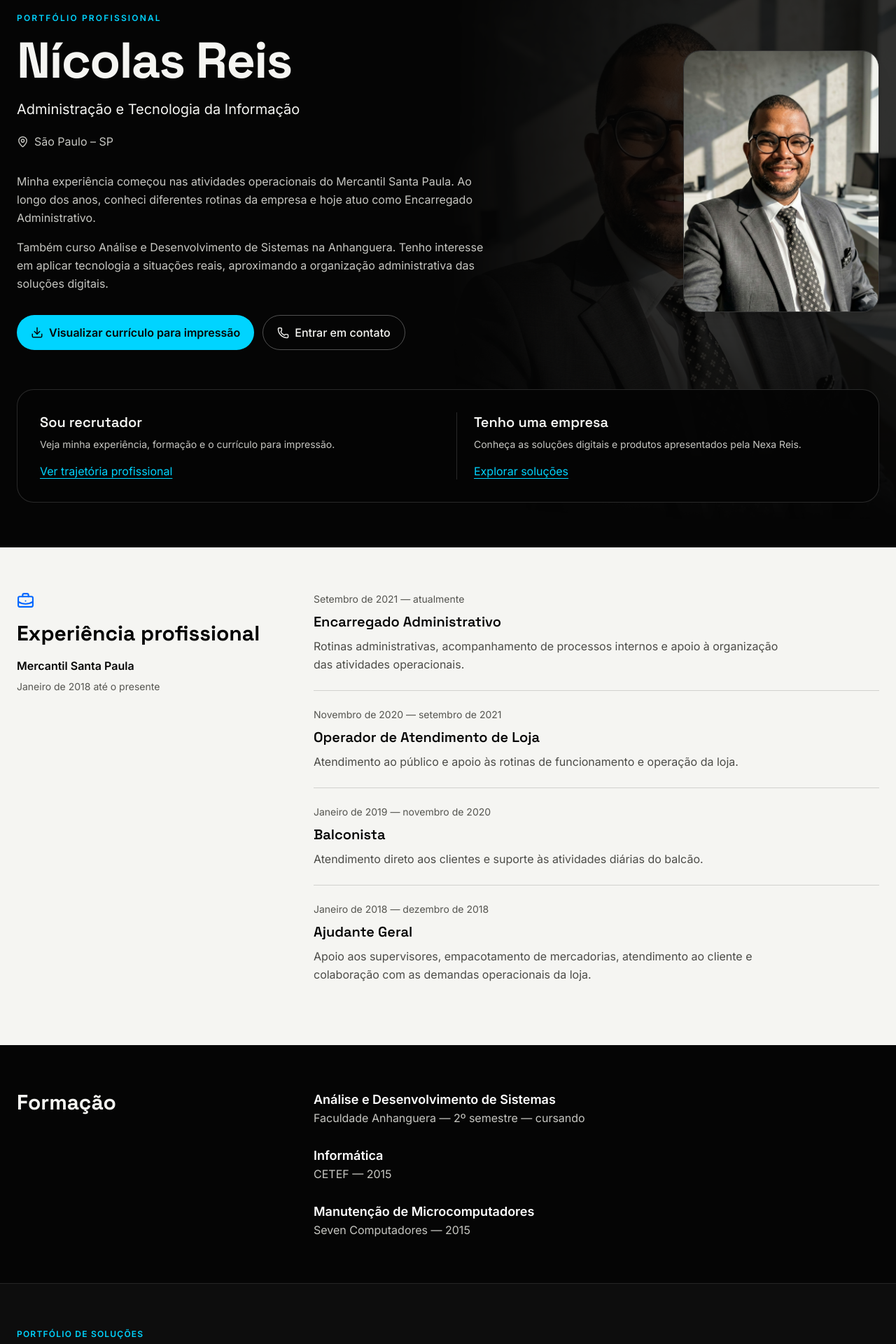
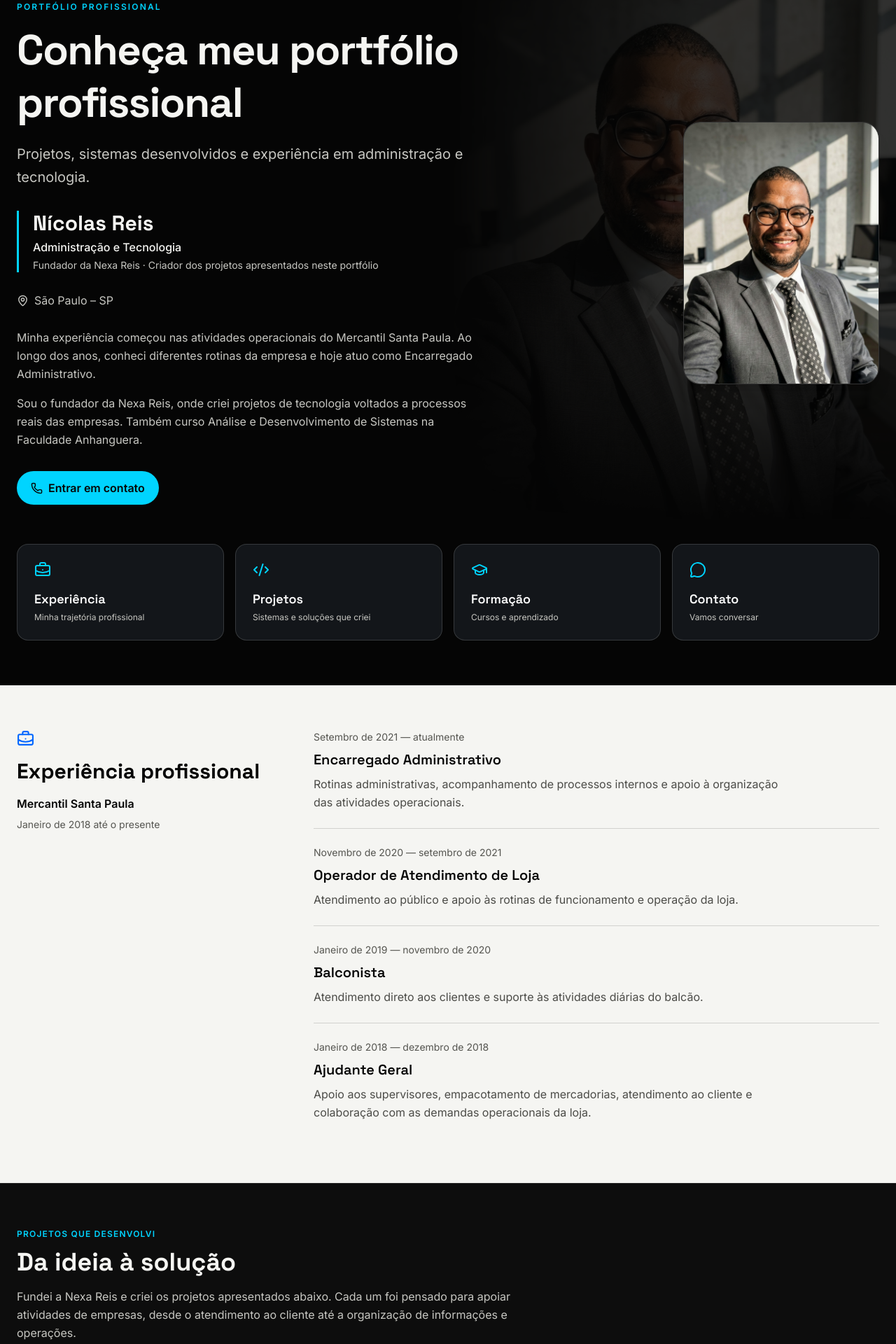
Before and after one commit to niccolasreis-lab/nexareis, a React (Vite) app: page /nicolas-reis in a window 1280 px wide. Shown: the part 190-2110 px from the top of the page at 70% size. Built offline with nearby package versions, Linux system fonts and the light colour scheme; no server answers.

Commit message:
feat: present Nicolas as Nexa Reis founder with four-section portfolio navigation

```diff
--- a/pages/NicolasReis.tsx
+++ b/pages/NicolasReis.tsx
@@ -1,6 +1,6 @@
 import React from 'react';
 import { Link } from 'react-router-dom';
-import { ArrowUpRight, BriefcaseBusiness, Download, Github, Instagram, MapPin, Phone } from 'lucide-react';
+import { ArrowUpRight, BriefcaseBusiness, Code2, GraduationCap, Github, Instagram, MapPin, MessageCircle, Phone } from 'lucide-react';
 import { PRODUCTS } from '../data/landingData';
 import { nicolasProfile } from '../data/nicolasProfile';
 
@@ -8,9 +8,16 @@ const featuredProducts = PRODUCTS.filter(product =>
   ['chamaai-food', 'chamaai-filas', 'signageflow', 'cesta-esperta'].includes(product.id),
 );
 
+const portfolioNavigation = [
+  { id: 'experiencia', label: 'Experiência', detail: 'Minha trajetória profissional', icon: BriefcaseBusiness },
+  { id: 'projetos', label: 'Projetos', detail: 'Sistemas e soluções que criei', icon: Code2 },
+  { id: 'formacao', label: 'Formação', detail: 'Cursos e aprendizado', icon: GraduationCap },
+  { id: 'contato-profissional', label: 'Contato', detail: 'Vamos conversar', icon: MessageCircle },
+];
+
 export const NicolasReis: React.FC = () => (
   <article className="pb-24">
-    <section className="relative isolate overflow-hidden pt-36 pb-16" aria-labelledby="nicolas-heading">
+    <section className="relative isolate overflow-hidden pt-32 pb-16" aria-labelledby="nicolas-heading">
       <div data-profile-watermark aria-hidden="true" className="profile-watermark pointer-events-none absolute top-20 right-0 -z-10 w-full lg:w-1/2 select-none">
         <img src={nicolasProfile.portrait} alt="" width={1147} height={1536} decoding="async" className="h-auto w-full" />
       </div>
@@ -21,18 +28,22 @@ export const NicolasReis: React.FC = () => (
         <div className="grid lg:grid-cols-12 gap-10 lg:gap-14 items-center">
           <div className="lg:col-span-8">
             <p className="text-brand-cyan text-xs font-semibold uppercase tracking-[0.18em] mb-4">Portfólio profissional</p>
-            <h1 id="nicolas-heading" className="font-display text-5xl sm:text-7xl font-bold tracking-tight mb-5">Nícolas Reis</h1>
-            <p className="text-lg sm:text-xl text-white-soft mb-5">Administração e Tecnologia da Informação</p>
-            <p className="flex items-center gap-2 text-gray-light mb-8"><MapPin size={17} aria-hidden="true" /> {nicolasProfile.city}</p>
+            <h1 id="nicolas-heading" className="font-display text-4xl sm:text-5xl lg:text-6xl font-bold tracking-tight leading-tight max-w-3xl mb-5">Conheça meu portfólio profissional</h1>
+            <p className="text-lg sm:text-xl text-gray-light leading-relaxed max-w-2xl mb-8">
+              Projetos, sistemas desenvolvidos e experiência em administração e tecnologia.
+            </p>
+            <div className="border-l-[3px] border-brand-cyan pl-5 mb-7">
+              <h2 className="font-display text-2xl sm:text-3xl font-bold mb-1">Nícolas Reis</h2>
+              <p className="text-white-soft font-medium">Administração e Tecnologia</p>
+              <p className="text-gray-light text-sm mt-1">Fundador da Nexa Reis · Criador dos projetos apresentados neste portfólio</p>
+            </div>
+            <p className="flex items-center gap-2 text-gray-light mb-7"><MapPin size={17} aria-hidden="true" /> {nicolasProfile.city}</p>
             <div className="space-y-4 text-base text-gray-light leading-relaxed max-w-2xl">
               <p>Minha experiência começou nas atividades operacionais do Mercantil Santa Paula. Ao longo dos anos, conheci diferentes rotinas da empresa e hoje atuo como Encarregado Administrativo.</p>
-              <p>Também curso Análise e Desenvolvimento de Sistemas na Anhanguera. Tenho interesse em aplicar tecnologia a situações reais, aproximando a organização administrativa das soluções digitais.</p>
+              <p>Sou o fundador da Nexa Reis, onde criei projetos de tecnologia voltados a processos reais das empresas. Também curso Análise e Desenvolvimento de Sistemas na Faculdade Anhanguera.</p>
             </div>
             <div className="flex flex-wrap gap-3 mt-8">
-              <Link to="/curriculo" className="inline-flex min-h-11 items-center gap-2 rounded-full bg-brand-cyan text-[#050505] px-5 py-3 font-semibold hover:bg-white transition-colors">
-                <Download size={18} aria-hidden="true" /> Visualizar currículo para impressão
-              </Link>
-              <a href={nicolasProfile.whatsapp} target="_blank" rel="noopener noreferrer" className="inline-flex min-h-11 items-center gap-2 rounded-full border border-white/30 px-5 py-3 font-medium hover:border-brand-cyan hover:text-brand-cyan transition-colors">
+              <a href={nicolasProfile.whatsapp} target="_blank" rel="noopener noreferrer" className="inline-flex min-h-11 items-center gap-2 rounded-full bg-brand-cyan text-[#050505] px-5 py-3 font-semibold hover:bg-white transition-colors">
                 <Phone size={17} aria-hidden="true" /> Entrar em contato
               </a>
             </div>
@@ -43,17 +54,17 @@ export const NicolasReis: React.FC = () => (
             </div>
           </div>
         </div>
-        <nav aria-label="Escolha seu interesse" className="bg-dark-bg/95 border border-white/15 rounded-3xl p-6 sm:p-8 grid sm:grid-cols-2 gap-6 mt-14">
-          <div>
-            <h2 className="font-display text-xl font-semibold mb-2">Sou recrutador</h2>
-            <p className="text-gray-light text-sm mb-4">Veja minha experiência, formação e o currículo para impressão.</p>
-            <a className="text-brand-cyan underline underline-offset-4" href="#experiencia">Ver trajetória profissional</a>
-          </div>
-          <div className="border-t sm:border-t-0 sm:border-l border-white/15 pt-6 sm:pt-0 sm:pl-6">
-            <h2 className="font-display text-xl font-semibold mb-2">Tenho uma empresa</h2>
-            <p className="text-gray-light text-sm mb-4">Conheça as soluções digitais e produtos apresentados pela Nexa Reis.</p>
-            <a className="text-brand-cyan underline underline-offset-4" href="#projetos">Explorar soluções</a>
-          </div>
+
+        <nav aria-label="Navegação do portfólio profissional" className="grid grid-cols-2 lg:grid-cols-4 gap-3 sm:gap-4 mt-14">
+          {portfolioNavigation.map(({ id, label, detail, icon: Icon }) => (
+            <a key={id} href={'#' + id} className="group flex flex-col items-start justify-between gap-4 min-h-[130px] rounded-2xl bg-[#13161a] border border-white/15 p-4 sm:p-6 hover:border-brand-cyan/70 hover:bg-[#192027] transition-colors focus-visible:outline focus-visible:outline-2 focus-visible:outline-brand-cyan">
+              <Icon size={24} className="text-brand-cyan" aria-hidden="true" />
+              <span className="block">
+                <span className="block text-lg font-display font-semibold text-white">{label}</span>
+                <span className="block text-xs text-gray-light mt-1">{detail}</span>
+              </span>
+            </a>
+          ))}
         </nav>
       </div>
     </section>
@@ -78,24 +89,12 @@ export const NicolasReis: React.FC = () => (
       </div>
     </section>
 
-    <section id="formacao" aria-labelledby="formacao-heading" className="max-w-7xl mx-auto px-6 py-16 grid lg:grid-cols-12 gap-10">
-      <h2 id="formacao-heading" className="lg:col-span-4 font-display text-3xl font-bold">Formação</h2>
-      <ul className="lg:col-span-8 space-y-7 text-gray-light">
-        {nicolasProfile.courses.map(course => (
-          <li key={course.name}>
-            <h3 className="text-white font-semibold text-lg">{course.name}</h3>
-            <p>{course.institution} — {course.period}</p>
-          </li>
-        ))}
-      </ul>
-    </section>
-
     <section id="projetos" aria-labelledby="projetos-heading" className="bg-[#0d0d0d] border-y border-white/10 py-16">
       <div className="max-w-7xl mx-auto px-6">
-        <p className="text-brand-cyan uppercase font-semibold text-xs tracking-widest mb-3">Portfólio de soluções</p>
-        <h2 id="projetos-heading" className="font-display text-3xl sm:text-4xl font-bold mb-4">Tecnologia aplicada a empresas</h2>
+        <p className="text-brand-cyan uppercase font-semibold text-xs tracking-widest mb-3">Projetos que desenvolvi</p>
+        <h2 id="projetos-heading" className="font-display text-3xl sm:text-4xl font-bold mb-4">Da ideia à solução</h2>
         <p className="text-gray-light leading-relaxed max-w-3xl mb-10">
-          Estes são produtos e soluções apresentados pela Nexa Reis. A descrição de minha participação específica em cada projeto será adicionada após confirmação das atividades e tecnologias utilizadas.
+          Fundei a Nexa Reis e criei os projetos apresentados abaixo. Cada um foi pensado para apoiar atividades de empresas, desde o atendimento ao cliente até a organização de informações e operações.
         </p>
         <div className="grid sm:grid-cols-2 gap-5">
           {featuredProducts.map(product => {
@@ -109,7 +108,7 @@ export const NicolasReis: React.FC = () => (
                 </div>
                 {hasDemo ? (
                   <a href={product.url} target="_blank" rel="noopener noreferrer" className="inline-flex items-center gap-2 text-brand-cyan underline underline-offset-4 self-start">
-                    Conhecer solução <ArrowUpRight size={16} aria-hidden="true" />
+                    Conhecer projeto <ArrowUpRight size={16} aria-hidden="true" />
                   </a>
                 ) : (
                   <Link to="/#contato" className="inline-flex items-center gap-2 text-brand-cyan underline underline-offset-4 self-start">
@@ -123,7 +122,19 @@ export const NicolasReis: React.FC = () => (
       </div>
     </section>
 
-    <section id="contato-profissional" className="max-w-7xl mx-auto px-6 pt-16" aria-labelledby="contato-profissional-heading">
+    <section id="formacao" aria-labelledby="formacao-heading" className="max-w-7xl mx-auto px-6 py-16 grid lg:grid-cols-12 gap-10">
+      <h2 id="formacao-heading" className="lg:col-span-4 font-display text-3xl font-bold">Formação</h2>
+      <ul className="lg:col-span-8 space-y-7 text-gray-light">
+        {nicolasProfile.courses.map(course => (
+          <li key={course.name}>
+            <h3 className="text-white font-semibold text-lg">{course.name}</h3>
+            <p>{course.institution} — {course.period}</p>
+          </li>
+        ))}
+      </ul>
+    </section>
+
+    <section id="contato-profissional" className="max-w-7xl mx-auto px-6 border-t border-white/15 pt-16" aria-labelledby="contato-profissional-heading">
       <h2 id="contato-profissional-heading" className="font-display text-3xl font-semibold mb-3">Vamos conversar?</h2>
       <p className="text-gray-light mb-6 max-w-2xl">Se quiser conhecer minha trajetória ou conversar sobre oportunidades e projetos, estes são meus canais de contato.</p>
       <div className="flex flex-wrap gap-5 text-gray-light">
```
